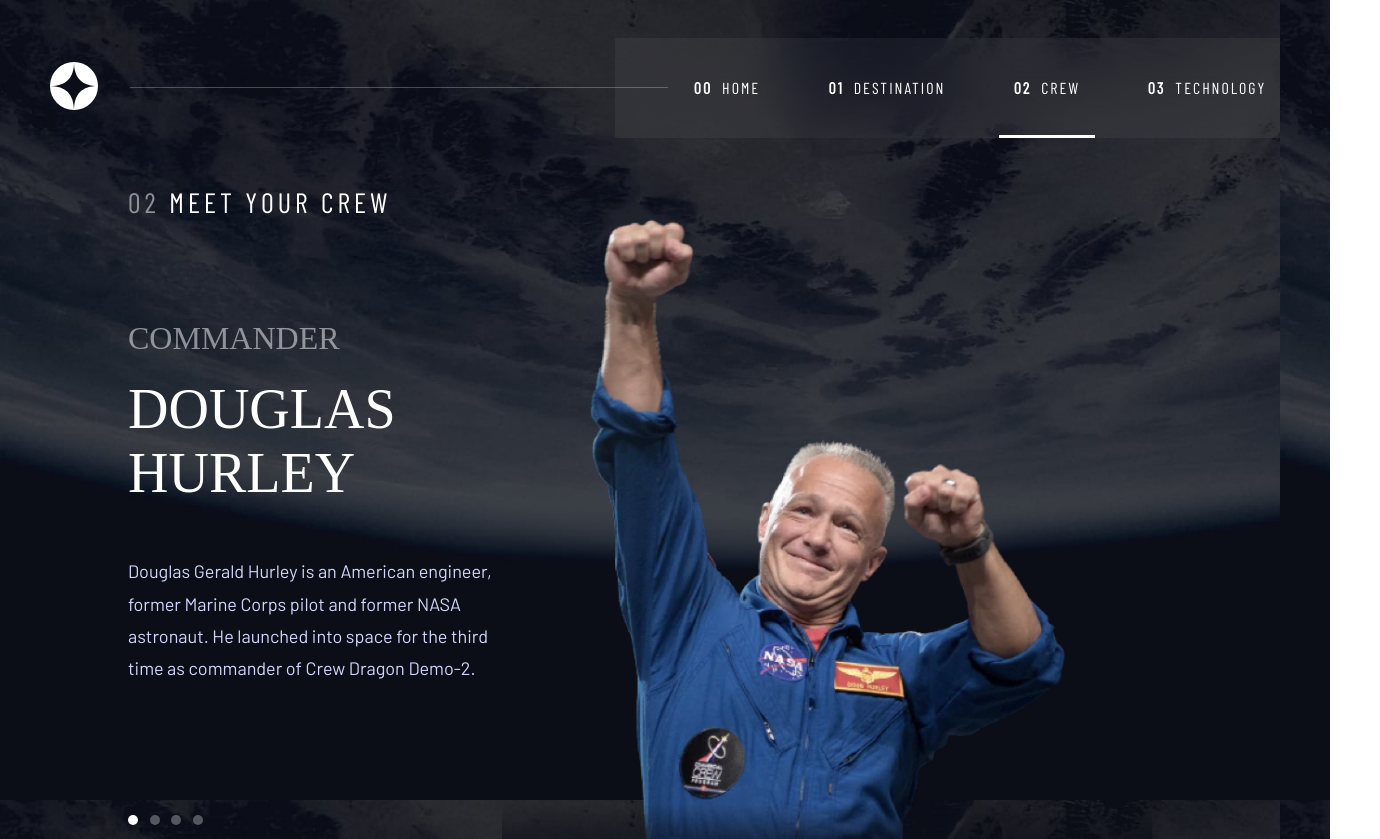
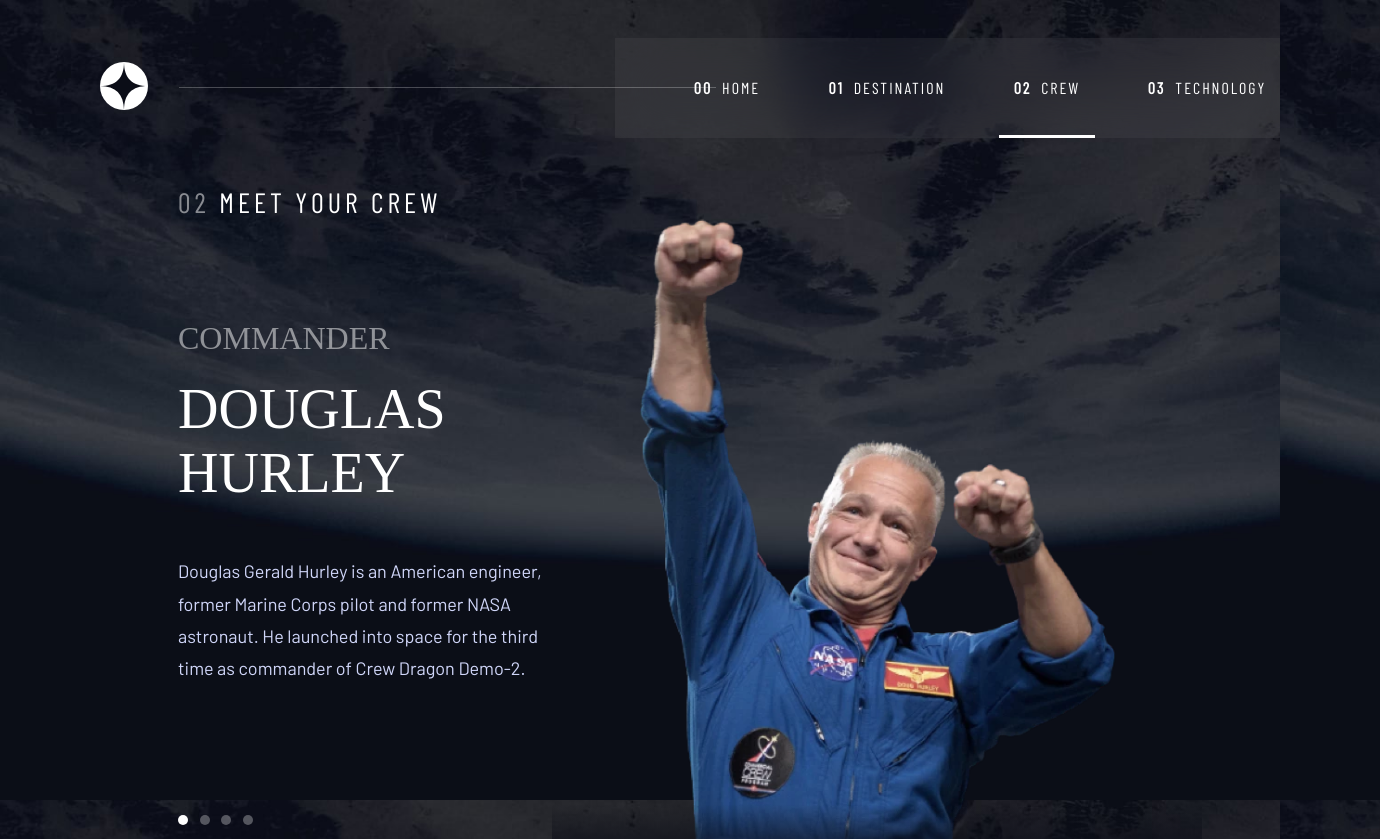
Before and after one commit to Jaime-Cont/space-tourism-website, a plain HTML site: page crew.html in a window 1280 px wide. Shown: the top 839 px of the page, 1380 px wide, since content can reach past the window. Drawn offline with nearby package versions, Linux system fonts and the light colour scheme; a web font is replaced by a local one.

Commit message:
Update crew-css.css

```diff
--- a/css-files/crew-css.css
+++ b/css-files/crew-css.css
@@ -124,13 +124,15 @@ body {
     background-size: cover;
     height: 100%;
     color: var(--white);
-    overflow: hidden;
+    overflow-x: hidden;
+    min-width: fit-content;
 }
 
 /* HOMEPAGE ELEMENTS */
 header {
     display: flex;
-    margin: 50px 50px;
+    margin: 50px 0;
+    padding-left: 50px;
     align-items: center;
     height: 75px;
     width: 100vw;
@@ -386,7 +388,7 @@ main {
     /* DESIGN */
     header {
         display: flex;
-        margin: 10px 50px;
+        margin: 10px 0;
         align-items: center;
         height: 75px;
         width: 100vw;
```
